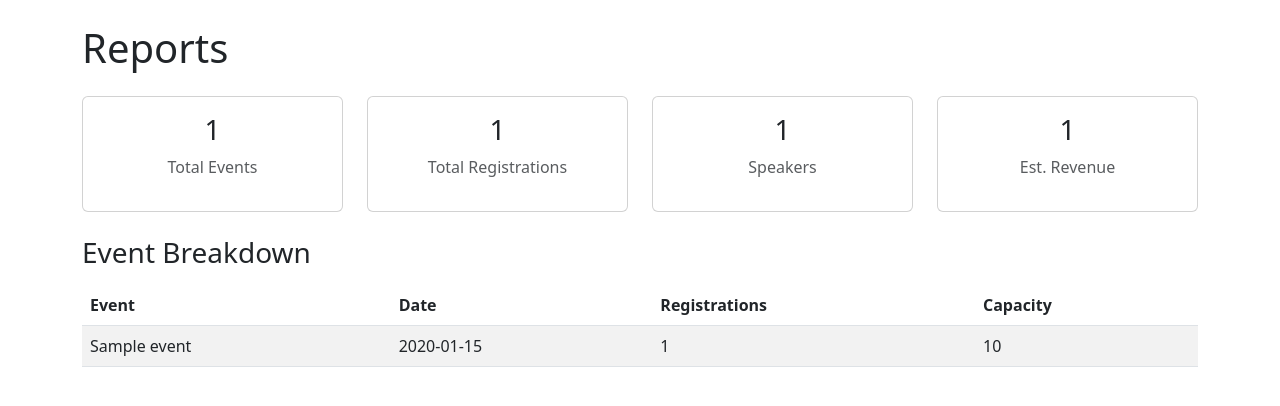
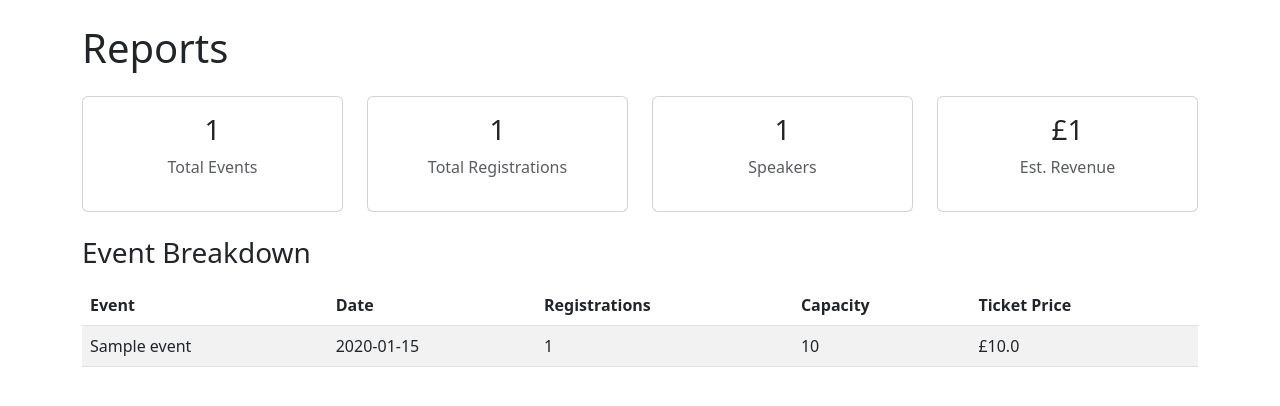
Before and after one commit to nitgoodenough/Eventmaster, a Flask app: template app/templates/reports/index.html in a window 1280 px wide. Shown: the part 56-462 px from the top of the page. Run offline with Flask 3, Linux system fonts and the light colour scheme; tables that the repository leaves empty hold one stand-in row (values such as "Sample post"); the template is opened without the code that fills it: values that come from a table or form of the project are taken from there, most other values are stand-ins (such as "Sample title", 1, 10 or a date in 2020).

Commit message:
fixed reports, added ticket price column and £ sign on revenue

```diff
--- a/app/templates/reports/index.html
+++ b/app/templates/reports/index.html
@@ -4,6 +4,7 @@
 
 <h1 class="mb-4">Reports</h1>
 
+<!-- summary stats across all events -->
 <div class="row mb-4">
     <div class="col-md-3">
         <div class="card text-center">
@@ -32,13 +33,15 @@
     <div class="col-md-3">
         <div class="card text-center">
             <div class="card-body">
-                <h3>{{ total_revenue }}</h3>
+                <!-- revenue = registrations * ticket price, calculated in routes.py -->
+                <h3>£{{ total_revenue }}</h3>
                 <p class="text-muted">Est. Revenue</p>
             </div>
         </div>
     </div>
 </div>
 
+<!-- per event breakdown so u can see how each one is doing -->
 <h3 class="mb-3">Event Breakdown</h3>
 <table class="table table-striped">
     <thead>
@@ -47,6 +50,7 @@
             <th>Date</th>
             <th>Registrations</th>
             <th>Capacity</th>
+            <th>Ticket Price</th>
         </tr>
     </thead>
     <tbody>
@@ -54,8 +58,10 @@
         <tr>
             <td>{{ event.name }}</td>
             <td>{{ event.date }}</td>
+            <!-- .registrations uses the relationship from models.py, length counts how many -->
             <td>{{ event.registrations | length }}</td>
             <td>{{ event.capacity }}</td>
+            <td>£{{ event.ticket_price }}</td>
         </tr>
         {% endfor %}
     </tbody>
```
